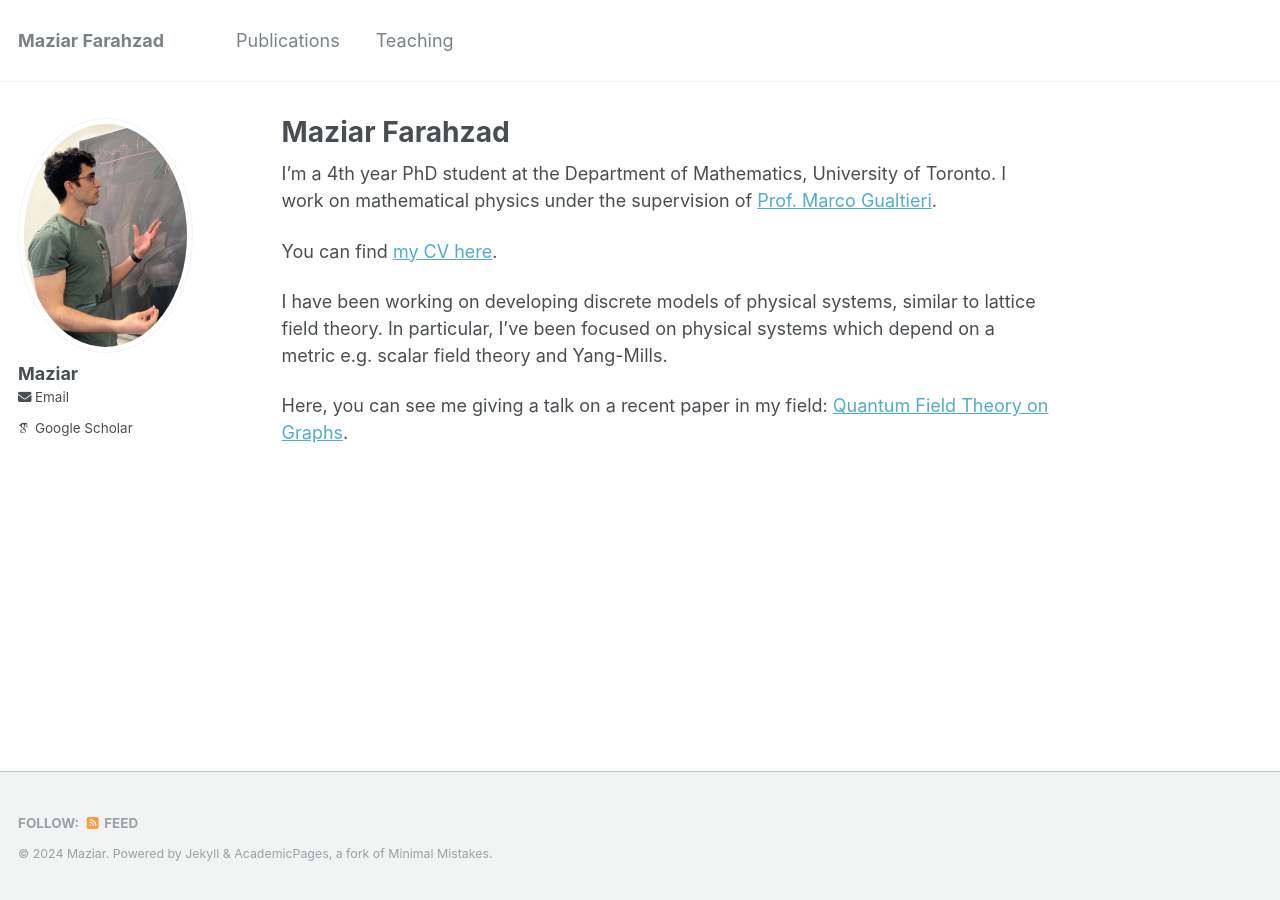
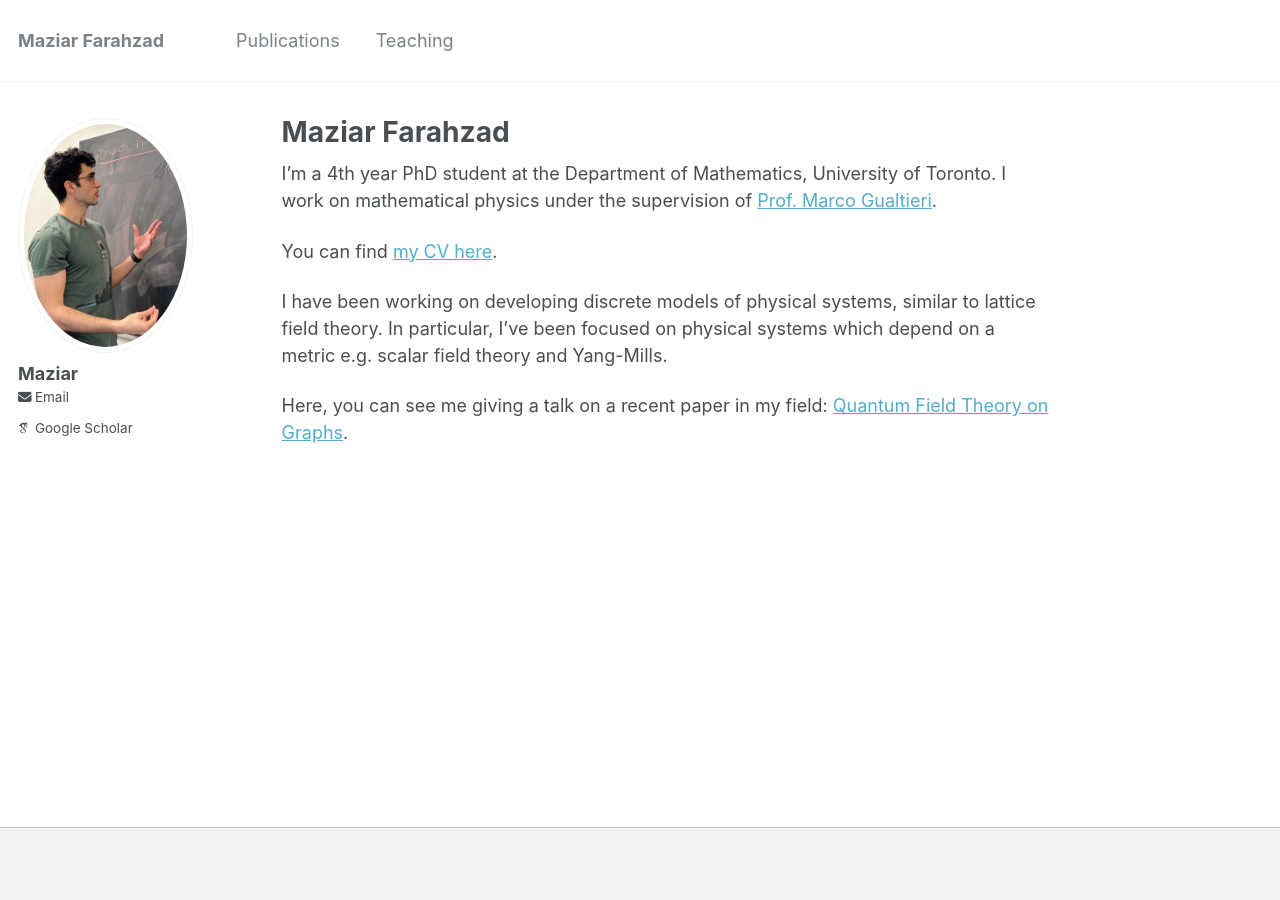
Before and after one commit to maziarf/maziar.github.io, a Jekyll site: the page built from _pages/about.md, in a window 1280 px wide. Built offline with Jekyll 4.4.1, drawn with Linux system fonts in a browser that asks for light colours; some web fonts are replaced.

Commit message:
Update footer.html

```diff
--- a/_includes/footer.html
+++ b/_includes/footer.html
@@ -1,6 +1,6 @@
 {% include base_path %}
 
-<div class="page__footer-follow">
+<!--<div class="page__footer-follow">
   <ul class="social-icons">
     {% if site.data.ui-text[site.locale].follow_label %}
       <li><strong>{{ site.data.ui-text[site.locale].follow_label }}</strong></li>
@@ -22,3 +22,4 @@
 </div>
 
 <div class="page__footer-copyright">&copy; {{ site.time | date: '%Y' }} {{ site.name | default: site.title }}. {{ site.data.ui-text[site.locale].powered_by | default: "Powered by" }} <a href="http://jekyllrb.com" rel="nofollow">Jekyll</a> &amp; <a href="https://github.com/academicpages/academicpages.github.io">AcademicPages</a>, a fork of <a href="https://mademistakes.com/work/minimal-mistakes-jekyll-theme/" rel="nofollow">Minimal Mistakes</a>.</div>
+-->
```
